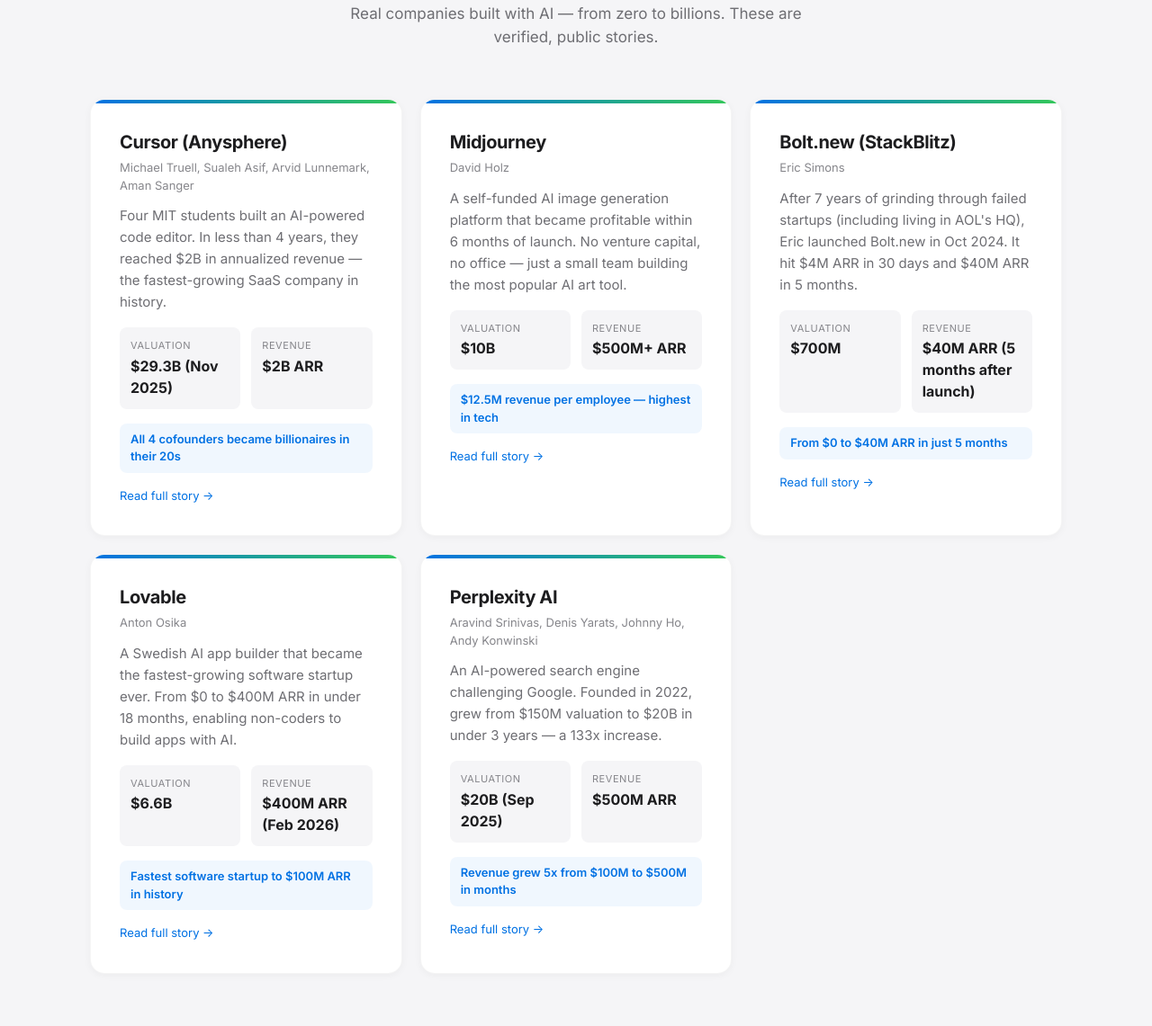
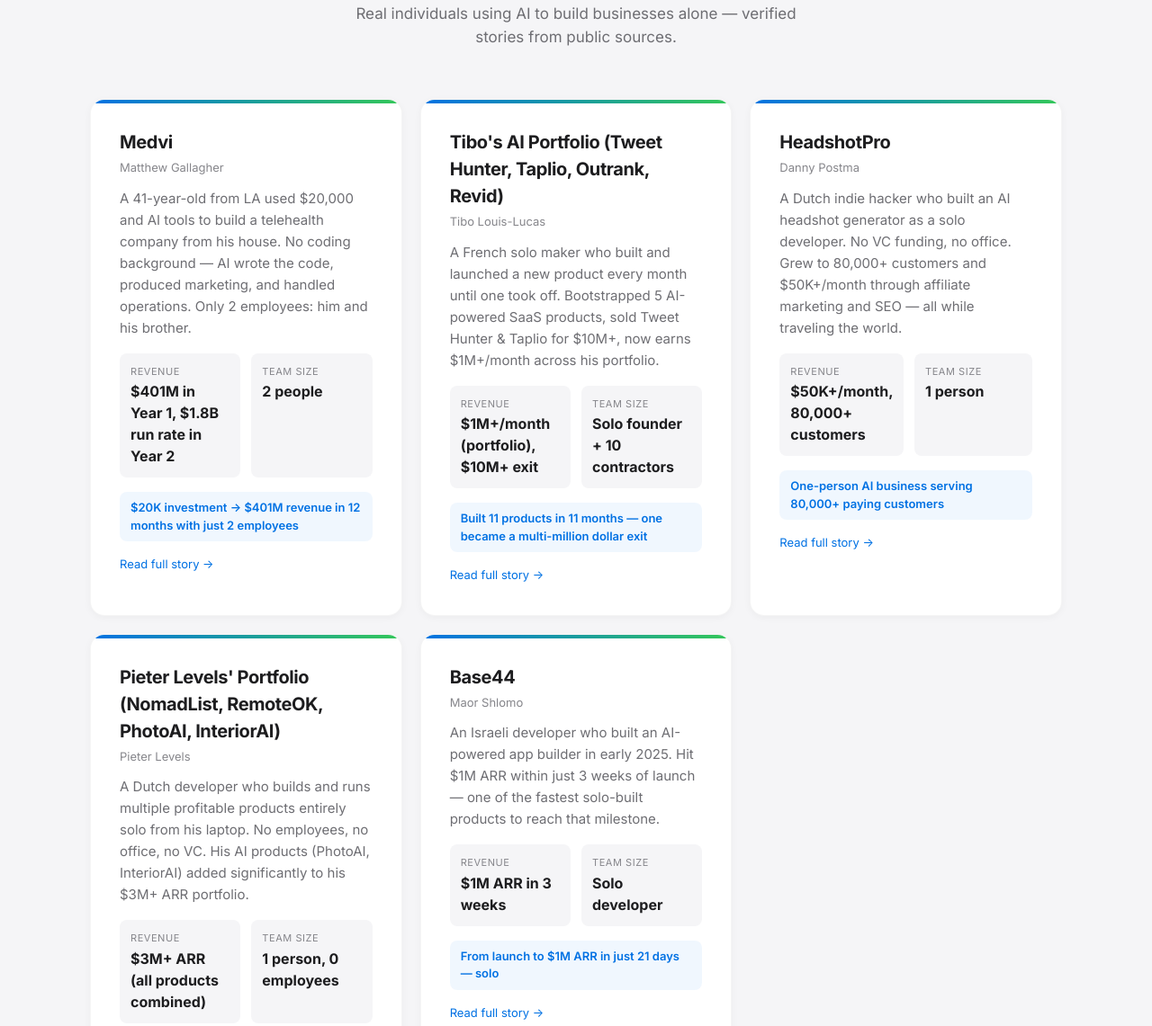
Before and after one commit to DysonGgy/ai-side-hustle-index, a website: page index.html in a window 1280 px wide. Shown: the part 4170-5311 px from the top of the page at 90% size. Drawn offline with Linux system fonts and the light colour scheme.

Commit message:
Replace success stories with solo/individual AI success cases (Medvi, Tibo, Danny Postma, Pieter Levels, Base44)

```diff
--- a/data/success-stories.json
+++ b/data/success-stories.json
@@ -1,52 +1,47 @@
 [
   {
-    "company": "Cursor (Anysphere)",
-    "founders": "Michael Truell, Sualeh Asif, Arvid Lunnemark, Aman Sanger",
-    "story": "Four MIT students built an AI-powered code editor. In less than 4 years, they reached $2B in annualized revenue — the fastest-growing SaaS company in history.",
-    "valuation": "$29.3B (Nov 2025)",
-    "revenue": "$2B ARR",
-    "employees": "~100",
-    "source": "https://www.forbes.com/sites/rashishrivastava/2025/11/13/four-cofounders-of-popular-ai-coding-tool-cursor-are-now-billionaires/",
-    "highlight": "All 4 cofounders became billionaires in their 20s"
+    "company": "Medvi",
+    "founders": "Matthew Gallagher",
+    "story": "A 41-year-old from LA used $20,000 and AI tools to build a telehealth company from his house. No coding background — AI wrote the code, produced marketing, and handled operations. Only 2 employees: him and his brother.",
+    "revenue": "$401M in Year 1, $1.8B run rate in Year 2",
+    "team": "2 people",
+    "source": "https://www.forbes.com/sites/josipamajic/2026/04/02/ai-and-20000-helped-one-man-build-a-18-billion-telehealth-startup/",
+    "highlight": "$20K investment → $401M revenue in 12 months with just 2 employees"
   },
   {
-    "company": "Midjourney",
-    "founders": "David Holz",
-    "story": "A self-funded AI image generation platform that became profitable within 6 months of launch. No venture capital, no office — just a small team building the most popular AI art tool.",
-    "valuation": "$10B",
-    "revenue": "$500M+ ARR",
-    "employees": "~40",
-    "source": "https://www.forbes.com/sites/elainepofeldt/2025/11/17/the-race-to-create-a-billion-dollar-one-person-business/",
-    "highlight": "$12.5M revenue per employee — highest in tech"
+    "company": "Tibo's AI Portfolio (Tweet Hunter, Taplio, Outrank, Revid)",
+    "founders": "Tibo Louis-Lucas",
+    "story": "A French solo maker who built and launched a new product every month until one took off. Bootstrapped 5 AI-powered SaaS products, sold Tweet Hunter & Taplio for $10M+, now earns $1M+/month across his portfolio.",
+    "revenue": "$1M+/month (portfolio), $10M+ exit",
+    "team": "Solo founder + 10 contractors",
+    "source": "https://foundingjourney.com/p/tibo",
+    "highlight": "Built 11 products in 11 months — one became a multi-million dollar exit"
   },
   {
-    "company": "Bolt.new (StackBlitz)",
-    "founders": "Eric Simons",
-    "story": "After 7 years of grinding through failed startups (including living in AOL's HQ), Eric launched Bolt.new in Oct 2024. It hit $4M ARR in 30 days and $40M ARR in 5 months.",
-    "valuation": "$700M",
-    "revenue": "$40M ARR (5 months after launch)",
-    "employees": "~50",
-    "source": "https://www.growthunhinged.com/p/boltnew-growth-journey",
-    "highlight": "From $0 to $40M ARR in just 5 months"
+    "company": "HeadshotPro",
+    "founders": "Danny Postma",
+    "story": "A Dutch indie hacker who built an AI headshot generator as a solo developer. No VC funding, no office. Grew to 80,000+ customers and $50K+/month through affiliate marketing and SEO — all while traveling the world.",
+    "revenue": "$50K+/month, 80,000+ customers",
+    "team": "1 person",
+    "source": "https://www.rewardful.com/case-studies/headshotpro",
+    "highlight": "One-person AI business serving 80,000+ paying customers"
   },
   {
-    "company": "Lovable",
-    "founders": "Anton Osika",
-    "story": "A Swedish AI app builder that became the fastest-growing software startup ever. From $0 to $400M ARR in under 18 months, enabling non-coders to build apps with AI.",
-    "valuation": "$6.6B",
-    "revenue": "$400M ARR (Feb 2026)",
-    "employees": "~146",
-    "source": "https://www.forbes.com/sites/iainmartin/2025/07/23/vibe-coding-turned-this-swedish-ai-unicorn-into-the-fastest-growing-software-startup-ever/",
-    "highlight": "Fastest software startup to $100M ARR in history"
+    "company": "Pieter Levels' Portfolio (NomadList, RemoteOK, PhotoAI, InteriorAI)",
+    "founders": "Pieter Levels",
+    "story": "A Dutch developer who builds and runs multiple profitable products entirely solo from his laptop. No employees, no office, no VC. His AI products (PhotoAI, InteriorAI) added significantly to his $3M+ ARR portfolio.",
+    "revenue": "$3M+ ARR (all products combined)",
+    "team": "1 person, 0 employees",
+    "source": "https://success.com/success-edge/the-neurological-edge",
+    "highlight": "Manages a $3M ARR portfolio completely alone — the OG indie hacker"
   },
   {
-    "company": "Perplexity AI",
-    "founders": "Aravind Srinivas, Denis Yarats, Johnny Ho, Andy Konwinski",
-    "story": "An AI-powered search engine challenging Google. Founded in 2022, grew from $150M valuation to $20B in under 3 years — a 133x increase.",
-    "valuation": "$20B (Sep 2025)",
-    "revenue": "$500M ARR",
-    "employees": "~200",
-    "source": "https://economictimes.com/tech/artificial-intelligence/perplexity-ceo-says-revenue-hit-500-million-after-computer-pivot/articleshow/130251436.cms",
-    "highlight": "Revenue grew 5x from $100M to $500M in months"
+    "company": "Base44",
+    "founders": "Maor Shlomo",
+    "story": "An Israeli developer who built an AI-powered app builder in early 2025. Hit $1M ARR within just 3 weeks of launch — one of the fastest solo-built products to reach that milestone.",
+    "revenue": "$1M ARR in 3 weeks",
+    "team": "Solo developer",
+    "source": "https://success.com/success-edge/the-neurological-edge",
+    "highlight": "From launch to $1M ARR in just 21 days — solo"
   }
 ]
--- a/index.html
+++ b/index.html
@@ -110,7 +110,7 @@
             <div class="section-header fade-in">
                 <h2 class="section-eyebrow">Inspiration</h2>
                 <h3 class="section-title">AI Success Stories</h3>
-                <p class="section-desc">Real companies built with AI — from zero to billions. These are verified, public stories.</p>
+                <p class="section-desc">Real individuals using AI to build businesses alone — verified stories from public sources.</p>
             </div>
             <div class="success-grid" id="successGrid"></div>
         </div>
--- a/script.js
+++ b/script.js
@@ -97,12 +97,12 @@
             <p class="story">${s.story}</p>
             <div class="metrics">
                 <div class="metric">
-                    <div class="metric-label">Valuation</div>
-                    <div class="metric-value">${s.valuation}</div>
+                    <div class="metric-label">Revenue</div>
+                    <div class="metric-value">${s.revenue}</div>
                 </div>
                 <div class="metric">
-                    <div class="metric-label">Revenue</div>
-                    <div class="metric-value">${s.revenue}</div>
+                    <div class="metric-label">Team Size</div>
+                    <div class="metric-value">${s.team}</div>
                 </div>
             </div>
             <div class="highlight">${s.highlight}</div>
```
